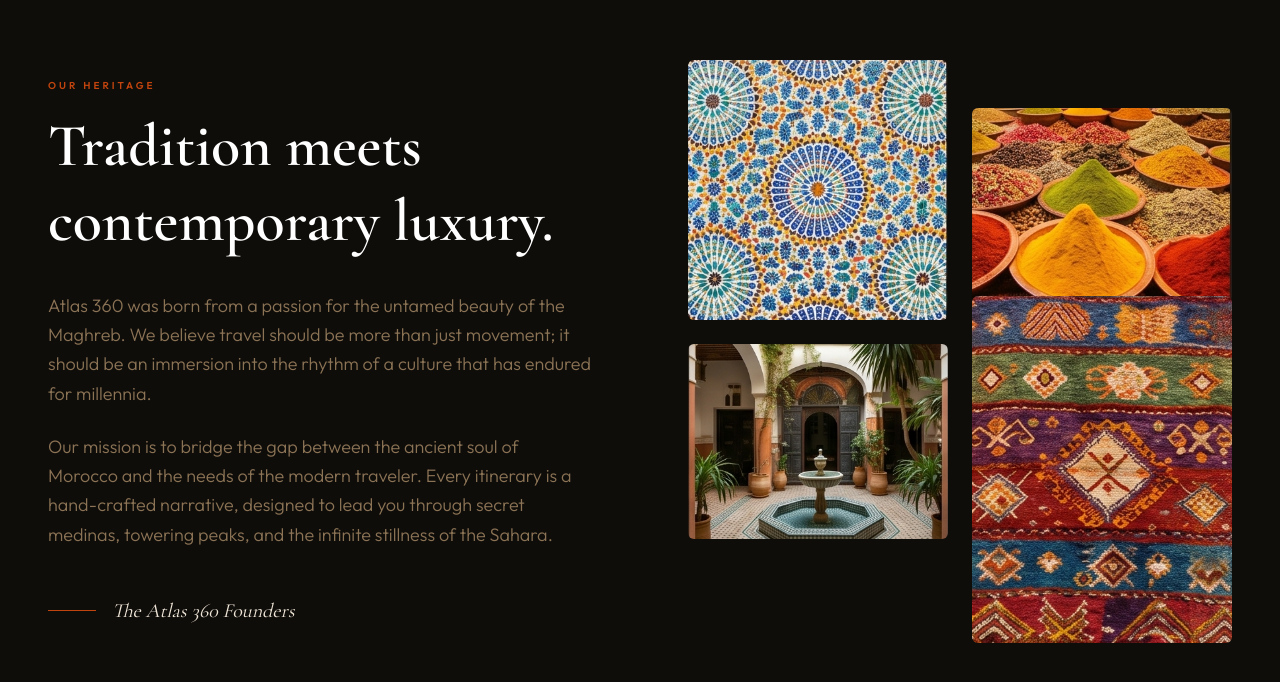
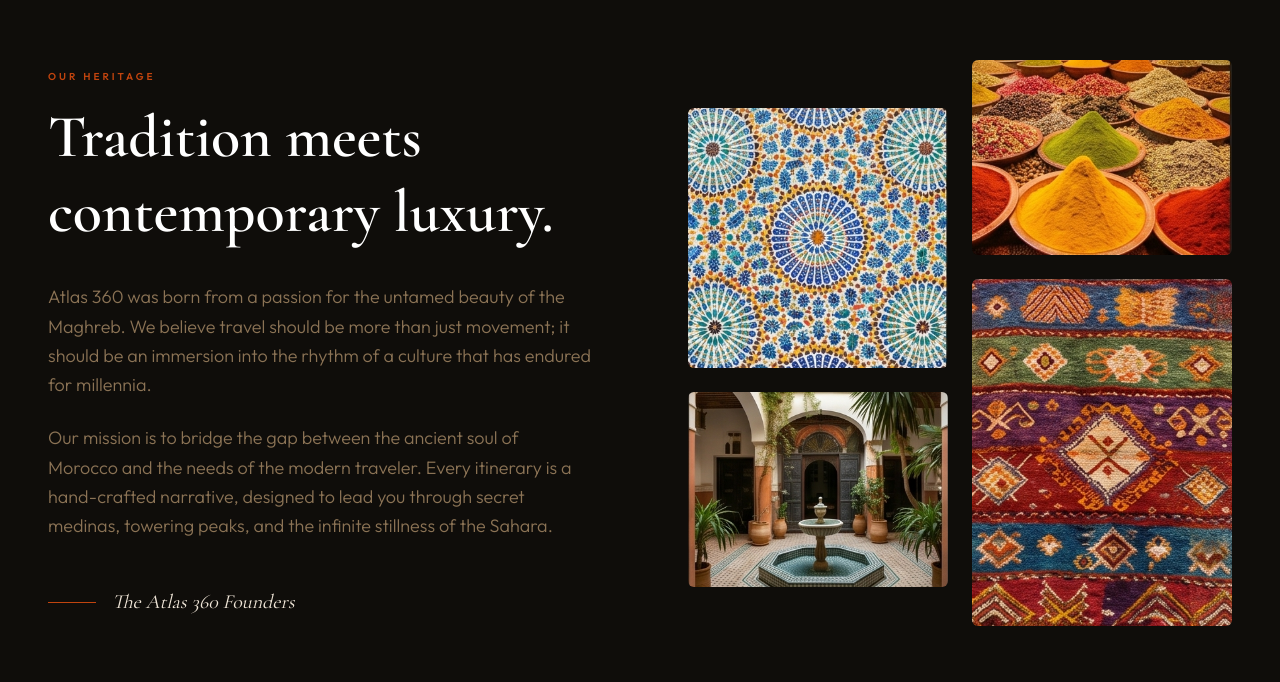
Before and after one commit to HADDA-Saad/Atlas_360, a Next.js app: page / in a window 1280 px wide. Shown: the part 868-1550 px from the top of the page. Built offline with nearby package versions, Linux system fonts and the light colour scheme; no server answers.

Commit message:
FIx space

```diff
--- a/src/components/landing/HeritageSection.tsx
+++ b/src/components/landing/HeritageSection.tsx
@@ -42,9 +42,10 @@ export default function HeritageSection() {
           </div>
 
           {/* Right Column: Masonry Image Grid */}
-          <div className="order-1 lg:order-2 grid grid-cols-2 gap-4 md:gap-6 relative">
-            {/* Top Left Image */}
-            <div className="flex items-end">
+          <div className="order-1 lg:order-2 grid grid-cols-2 gap-4 md:gap-6">
+            {/* Left Column of Grid */}
+            <div className="flex flex-col gap-4 md:gap-6 pt-12">
+              {/* Top Left Image */}
               <div className="relative w-full aspect-square rounded-sm overflow-hidden group">
                 <img
                   src="/Images/Zellige.png"
@@ -52,19 +53,7 @@ export default function HeritageSection() {
                   className="object-cover w-full h-full transform group-hover:scale-105 transition-transform duration-700"
                 />
               </div>
-            </div>
-            {/* Top Right Image */}
-            <div className="flex items-start pt-12">
-              <div className="relative w-full aspect-[4/3] rounded-sm overflow-hidden group">
-                <img
-                  src="/Images/spices.png"
-                  alt="Colorful spices in a souk"
-                  className="object-cover w-full h-full transform group-hover:scale-105 transition-transform duration-700"
-                />
-              </div>
-            </div>
-            {/* Bottom Left Image */}
-            <div className="flex items-start">
+              {/* Bottom Left Image */}
               <div className="relative w-full aspect-[4/3] rounded-sm overflow-hidden group">
                 <img
                   src="/Images/riad.png"
@@ -73,8 +62,18 @@ export default function HeritageSection() {
                 />
               </div>
             </div>
-            {/* Bottom Right Image */}
-            <div className="flex items-start -mt-12">
+
+            {/* Right Column of Grid */}
+            <div className="flex flex-col gap-4 md:gap-6">
+              {/* Top Right Image */}
+              <div className="relative w-full aspect-[4/3] rounded-sm overflow-hidden group">
+                <img
+                  src="/Images/spices.png"
+                  alt="Colorful spices in a souk"
+                  className="object-cover w-full h-full transform group-hover:scale-105 transition-transform duration-700"
+                />
+              </div>
+              {/* Bottom Right Image */}
               <div className="relative w-full aspect-[3/4] rounded-sm overflow-hidden group">
                 <img
                   src="/Images/Zerbia.png"
```
